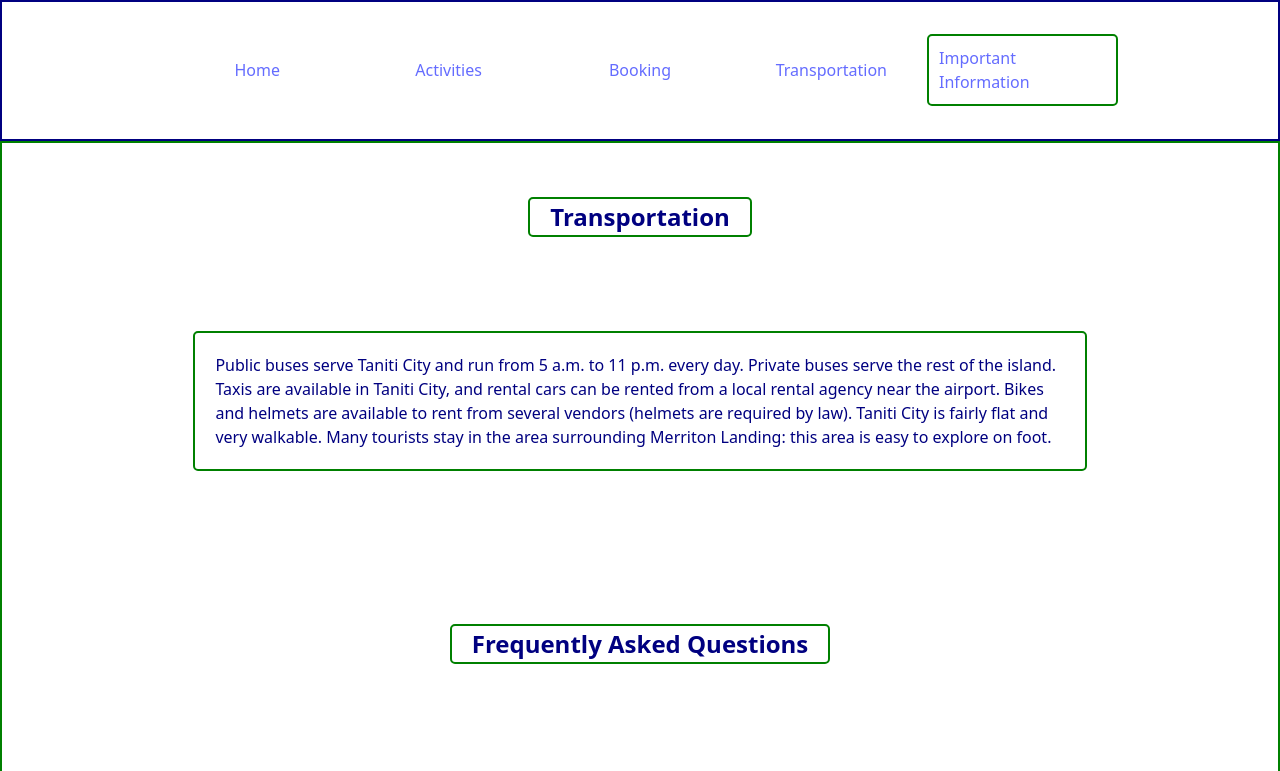
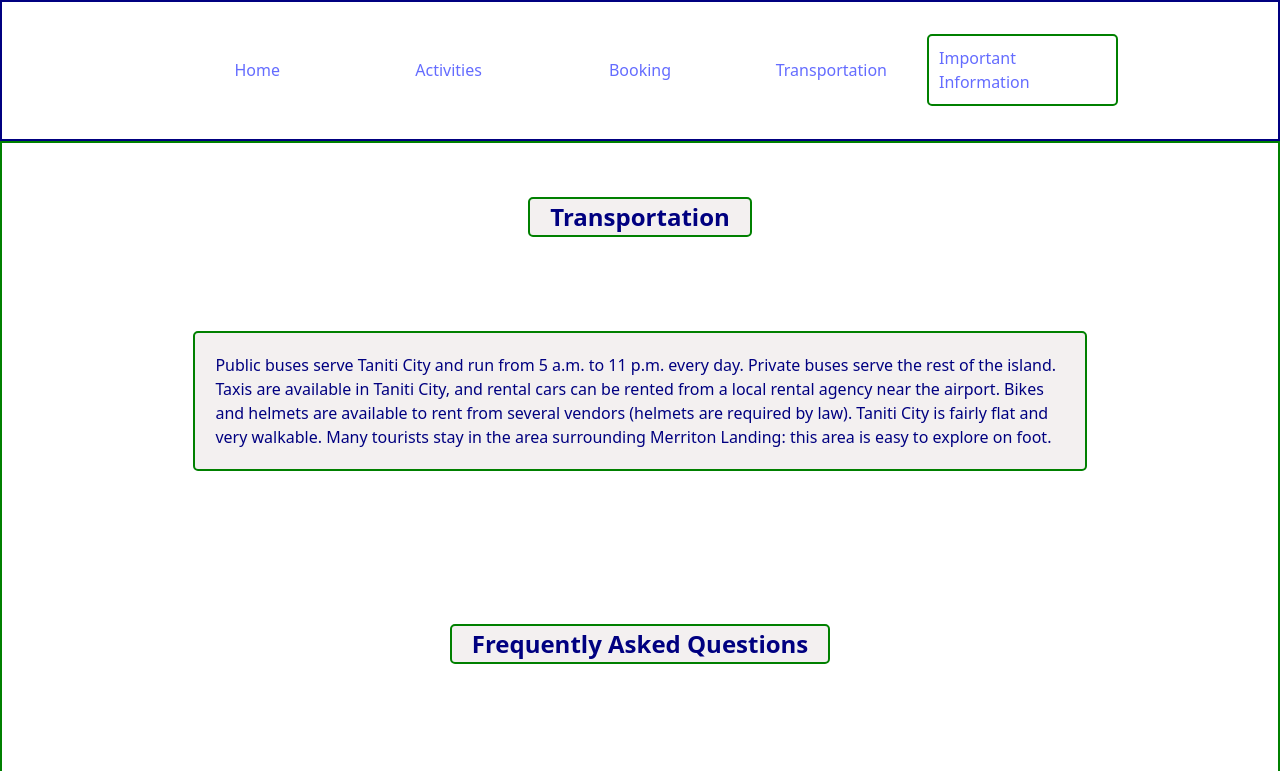
Before and after one commit to mrpiggy97/wgu-tanitian-project, a React (Vite) app: page /important-information in a window 1280 px wide. Shown: the top 771 px of the page. Built offline with nearby package versions, Linux system fonts and the light colour scheme.

Commit message:
adds background color to paragraphs and headers

```diff
--- a/src/ImportantInformation/ImportantInformation.css
+++ b/src/ImportantInformation/ImportantInformation.css
@@ -19,10 +19,12 @@ h2.information-header{
     padding-right: 20px;
     border: solid green 2px;
     border-radius: 5px;
+    background-color: rgb(243, 240, 240);
 }
 
 p.info{
     border: solid green 2px;
     border-radius: 5px;
     padding: 20px;
+    background-color: rgb(243, 240, 240);
 }
```
